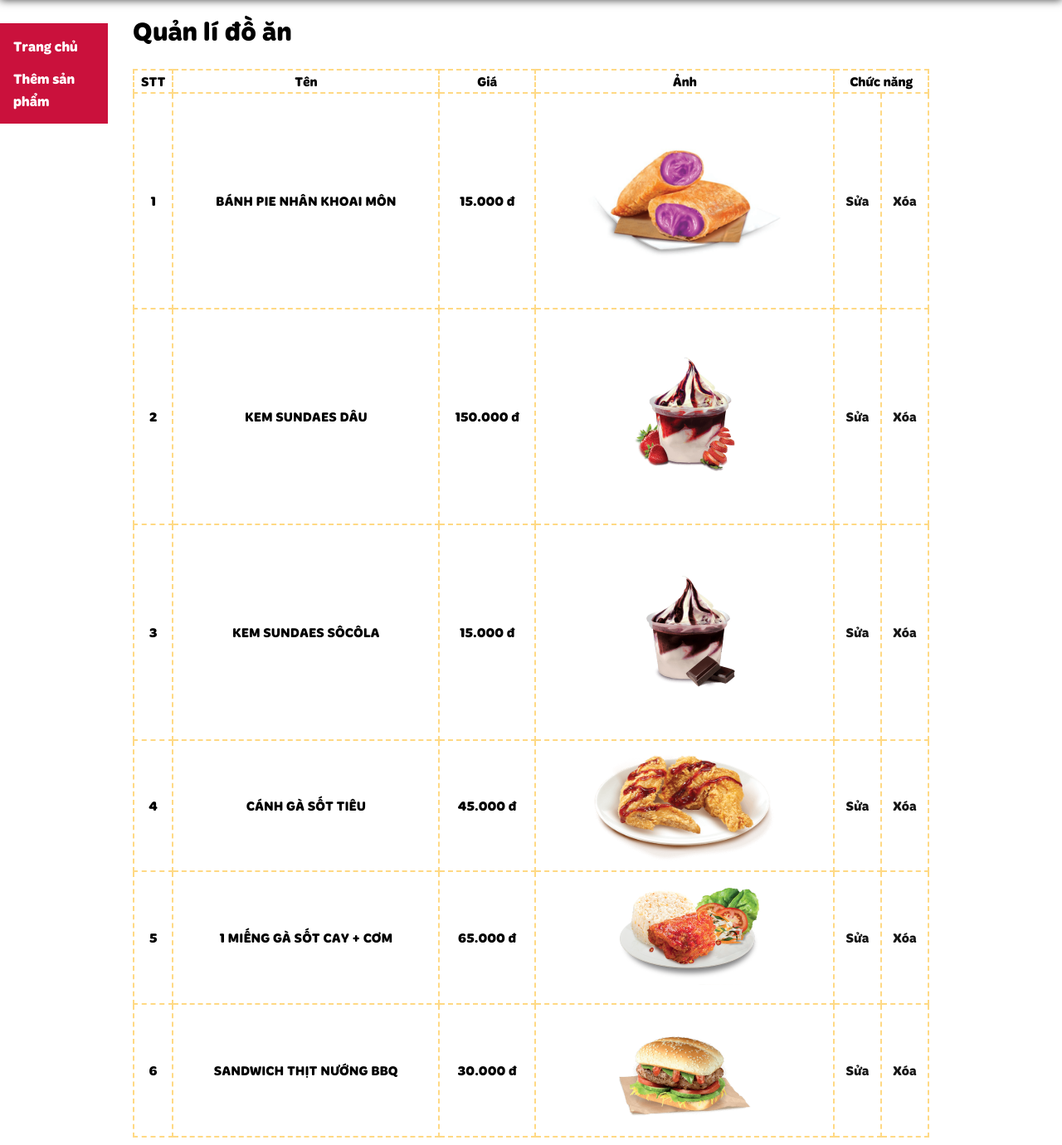
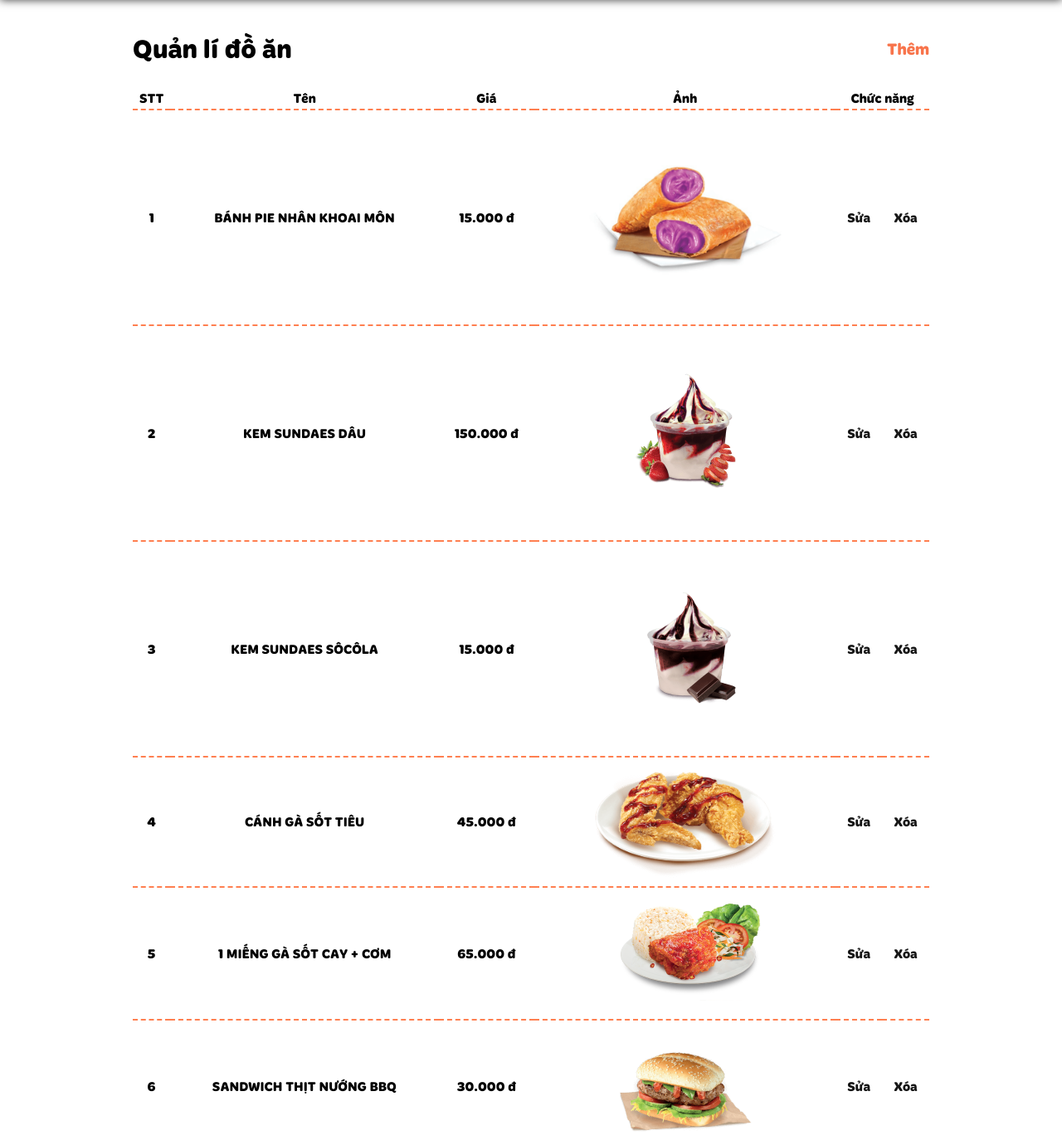
Before and after one commit to hai0z/do_an_nhanh, a PHP site: page /page/admin.php in a window 1280 px wide. Shown: the part 72-1452 px from the top of the page at 83% size. Run offline with PHP 8.4, Linux system fonts and the light colour scheme; data comes from the database, SQL or seed files in the repository; some web fonts are replaced.

Commit message:
modifier

```diff
--- a/css/add.css
+++ b/css/add.css
@@ -29,7 +29,7 @@ form{
 }
 .form-inp{
     height: 40px;
-    border: 2px dashed #ffd984;
+    border: 2px solid coral;
     border-radius: 5px;
     padding: 0 15px;
     font-size: 16px;
--- a/css/admin.css
+++ b/css/admin.css
@@ -22,13 +22,34 @@ body {
    max-width: 960px;
    margin: 85px auto;
 }
+.top-container{
+    width: 100%;
+    display: flex;
+    flex-direction: row;
+    justify-content: space-between;
+    align-items: center;
+}
+.top-container a{
+    font-size: 20px;
+    text-decoration: none;
+    color: #c62026;
+    animation:  nhapnhay 1s infinite;
+}
+@keyframes nhapnhay {
+    from{
+        color: #c62026;
+    }
+    to{
+        color: coral;
+    }
+}
 img{
     max-width: 250px;
     height: auto;
     object-fit: cover;
 }
-table td,th{
-    border: 2px dashed #ffd984;
+table th,td{
+    border-bottom: 2px dashed coral;
 }
 table td a{
     color: #161616
--- a/css/edit.css
+++ b/css/edit.css
@@ -35,7 +35,7 @@ form{
 }
 .form-inp{
     height: 40px;
-    border: 2px dashed #ffd984;
+    border: 2px solid coral;
     border-radius: 5px;
     padding: 0 15px;
     font-size: 16px;
--- a/page/add.php
+++ b/page/add.php
@@ -30,7 +30,6 @@ if (isset($_POST['add'])) {
 
 <body>
     <?php include './navbar.php' ?>
-    <?php include './sidebar.php' ?>
     <div class="main">
         <h1>Thêm Đồ Ăn</h1>
         <form action="" method="POST" enctype="multipart/form-data">
--- a/page/admin.php
+++ b/page/admin.php
@@ -25,10 +25,12 @@ if (isset($_GET['delete_id'])) {
 </head>
 
 <body>
-    <?php include './sidebar.php' ?>
     <?php include './navbar.php' ?>
     <div class="main">
-        <h1>Quản lí đồ ăn</h1>
+        <div class="top-container">
+            <h1>Quản lí đồ ăn</h1>
+            <a href="add.php" class="add">Thêm</a>
+        </div>
         <table>
             <thead>
                 <th>STT</th>
--- a/page/edit.php
+++ b/page/edit.php
@@ -44,7 +44,6 @@ if (isset($_POST['edit'])) {
 
 <body>
     <?php include './navbar.php' ?>
-    <?php include './sidebar.php' ?>
     <div class="main">
         <h1>Sửa</h1>
         <form action="" method="POST" enctype="multipart/form-data">
--- a/page/sidebar.php
+++ /dev/null
@@ -1,8 +0,0 @@
-<html>
-<link rel="stylesheet" href="../css/sidebar.css">
-<div class="sidenav">
-    <a href="admin.php">Trang chủ</a>
-    <a href="add.php">Thêm sản phẩm</a>
-</div>
-
-</html>
```
Also changed, not shown: css/main.css (+6 -1 lines).
